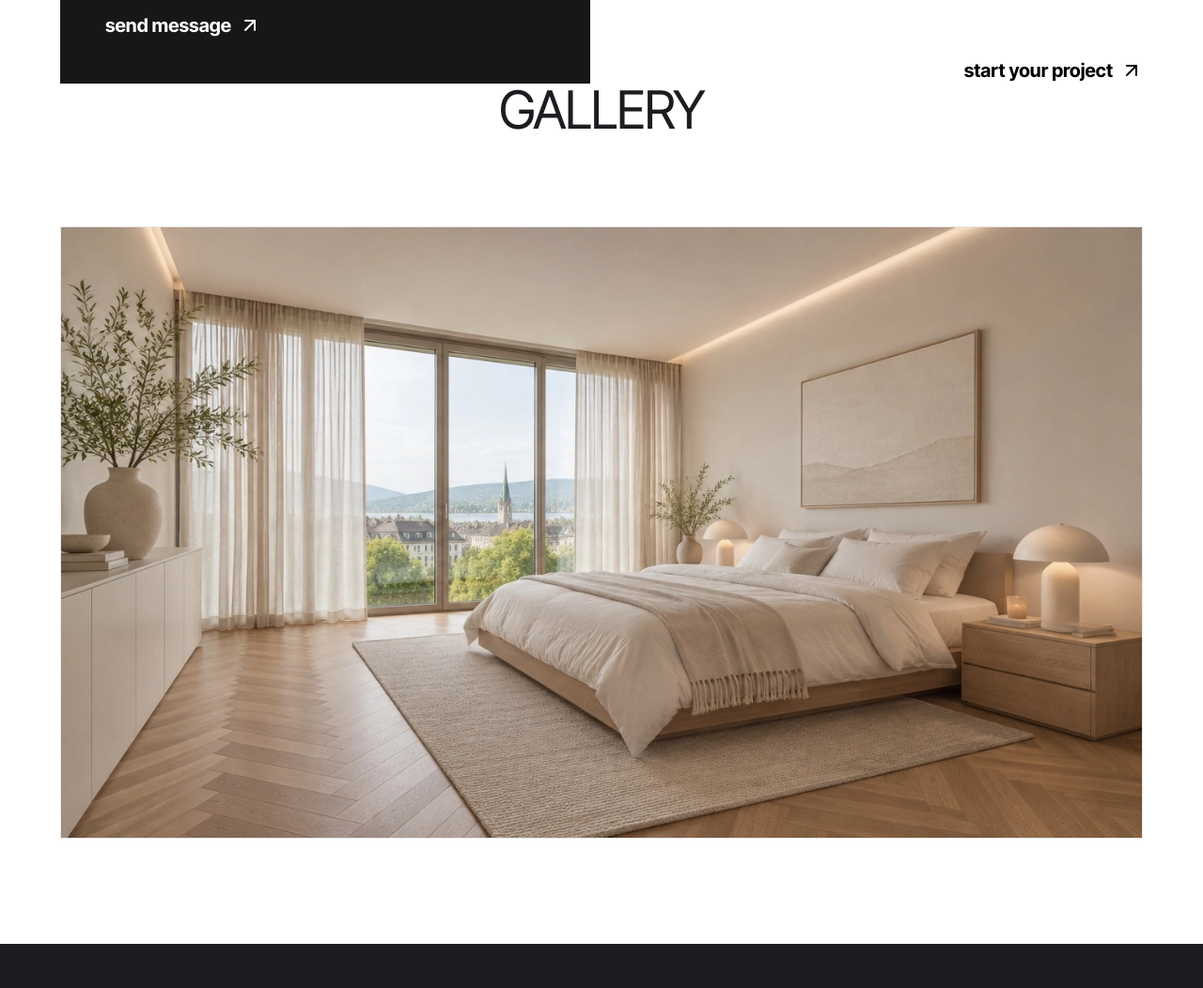
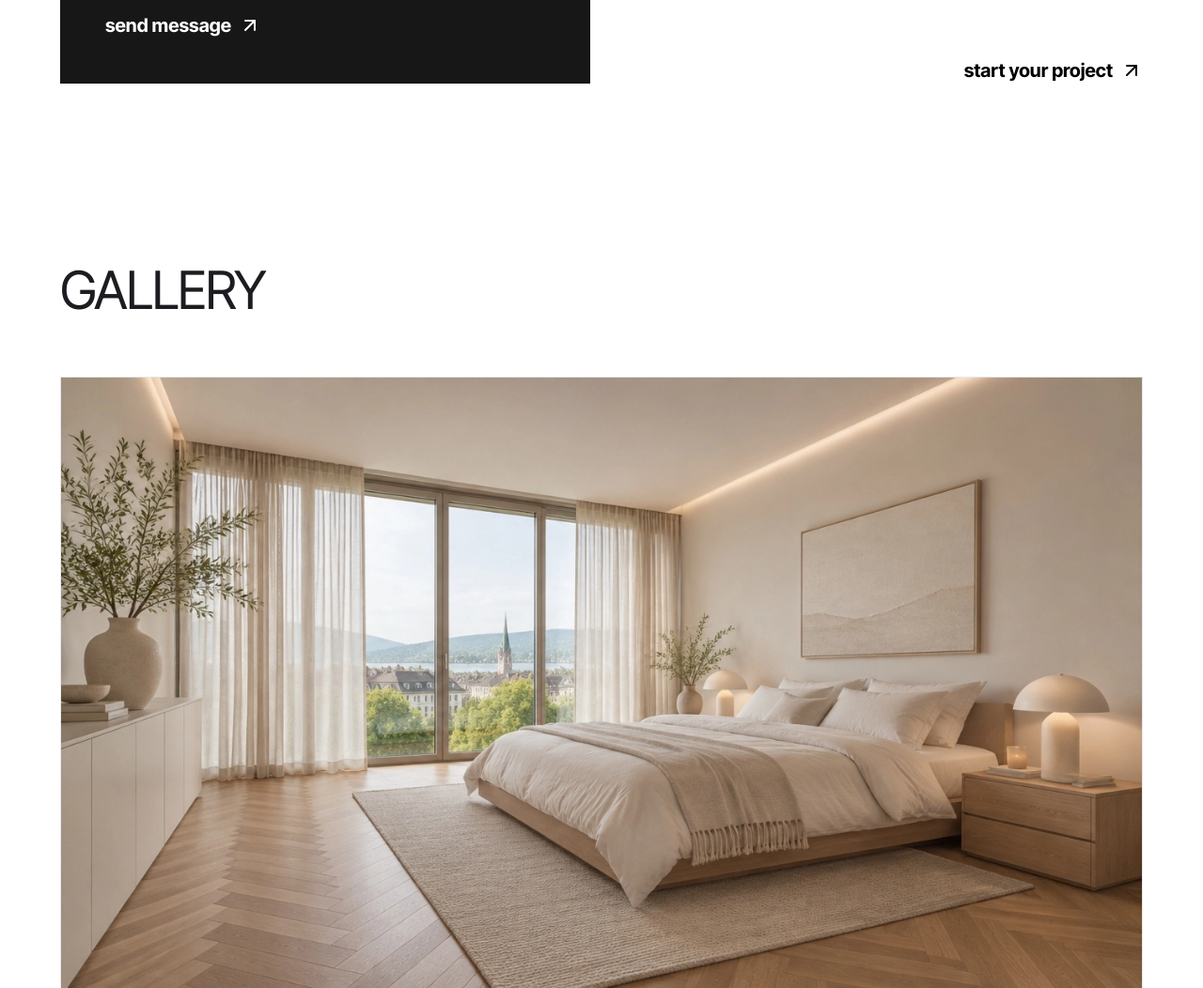
Before and after one commit to UXLiza/klar-studio, a plain HTML site: page index.html in a window 1280 px wide. Shown: the part 7606-8658 px from the top of the page at 94% size. Drawn offline with Linux system fonts and the light colour scheme.

Commit message:
Add files via upload

```diff
--- a/index.html
+++ b/index.html
@@ -640,12 +640,10 @@
     </div>
   </div>
 </section>
-<!-- ===== GALLERY HEADING ===== -->
-<section class="section-pad mx-auto max-w-[1440px] mt-32 sm:mt-40 lg:mt-56 text-center">
-  <h2 class="text-4xl uppercase tracking-tight sm:text-5xl lg:text-[3.5rem]">Gallery</h2>
-</section>
+
     <!-- ===== DYNAMIC GALLERY SECTION ===== -->
-<section class="section-pad mx-auto max-w-[1440px] mt-24 sm:mt-32 lg:mt-24">
+<section id="quote" class="section-pad mx-auto max-w-[1440px] mt-24 sm:mt-32 lg:mt-48">
+  <h2 class="text-4xl uppercase leading-[0.95] tracking-tight text-left mb-10 sm:text-5xl lg:text-[3.5rem] lg:mb-16">Gallery</h2>
   <div id="project-gallery" class="relative w-full overflow-hidden border border-gray-200 group">
 
     <!-- Контейнер для фото -->
```
